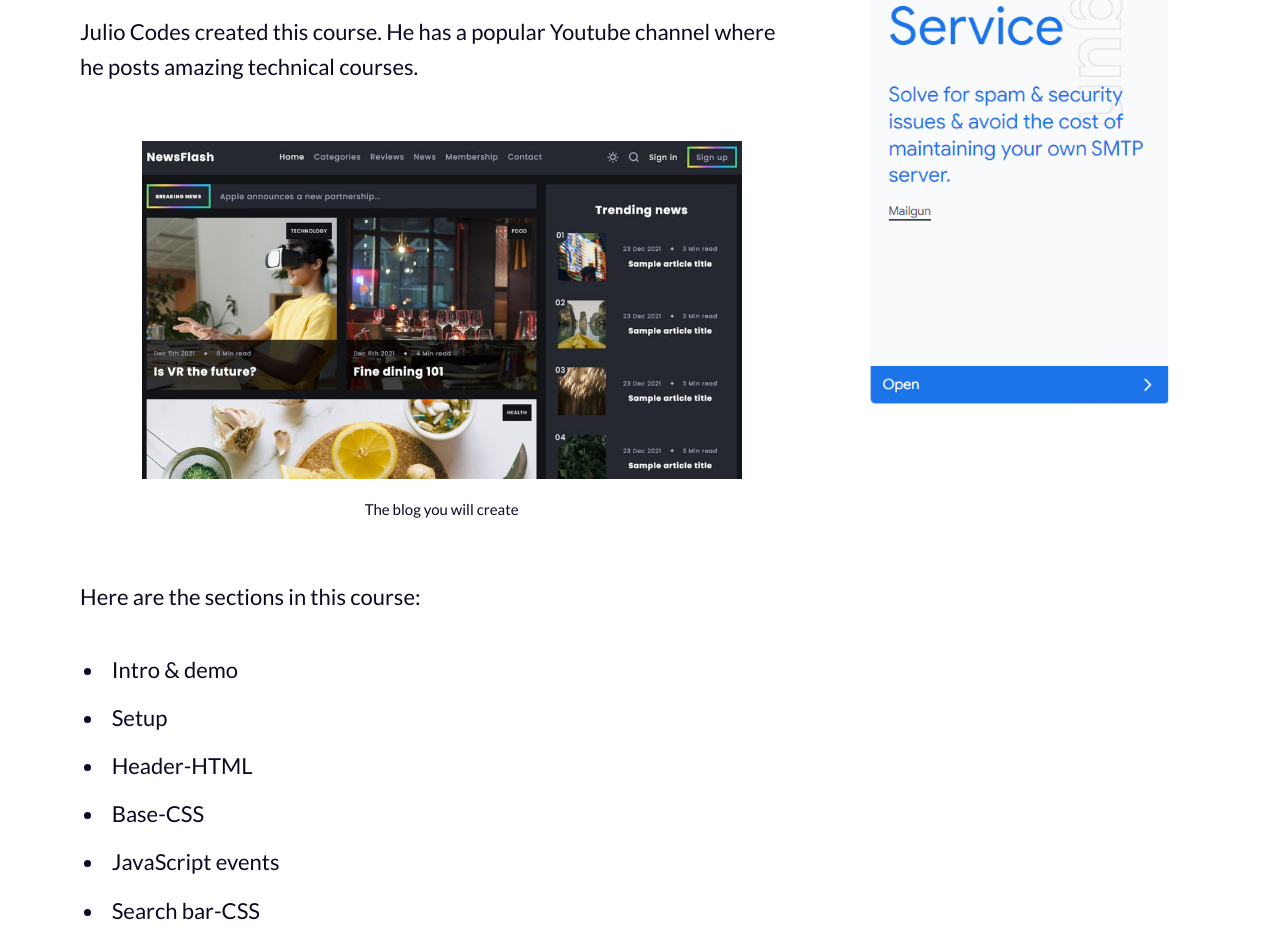
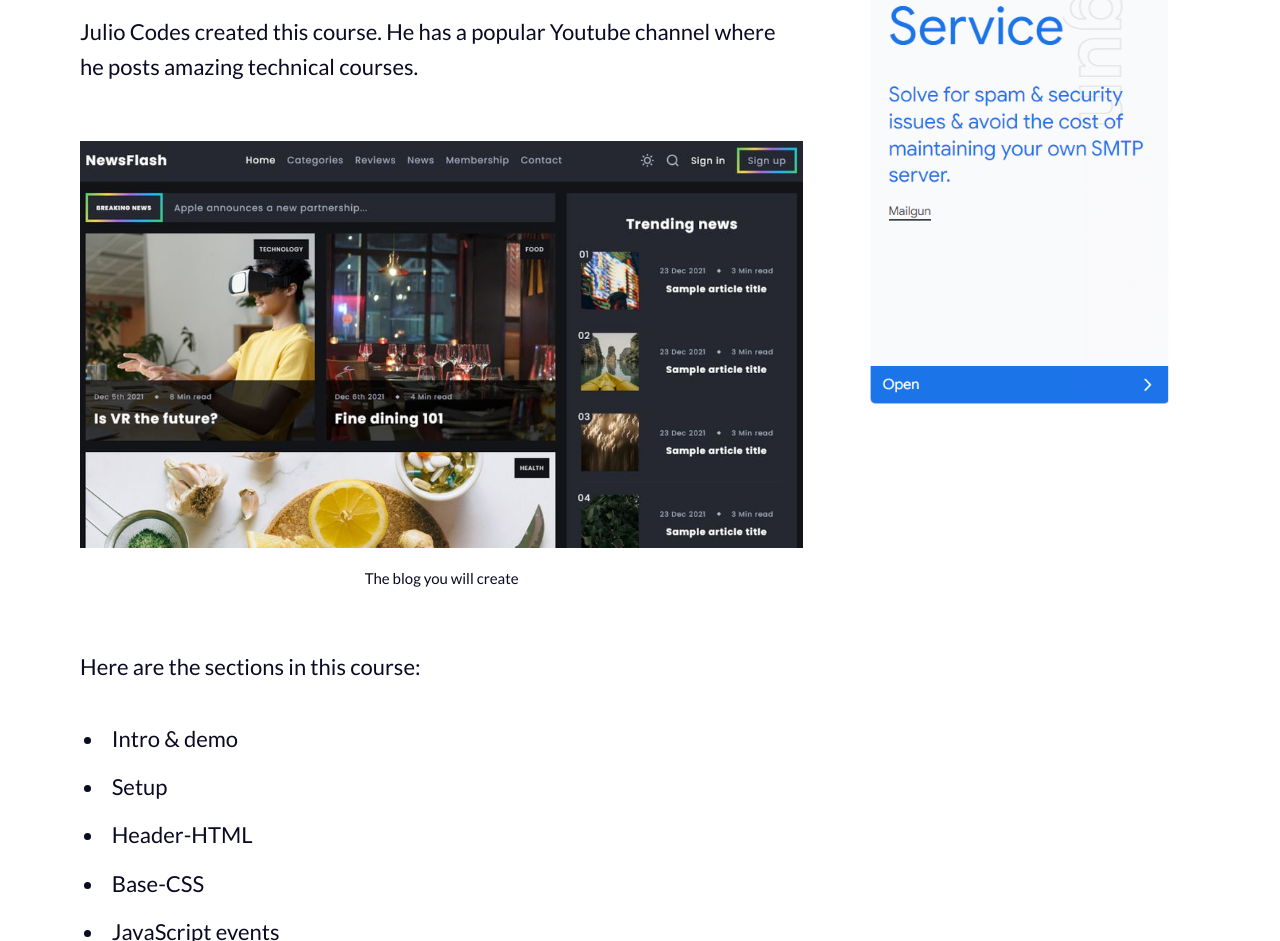
Before and after one commit to iamipheco/Lesson_3_Final_Task_1_Anyaefiena_Ifechukwu, a website: page index.html in a window 1280 px wide. Shown: the part 1334-2275 px from the top of the page. Drawn offline with nearby package versions, Linux system fonts and the light colour scheme.

Commit message:
modify README5

```diff
--- a/css/style.css
+++ b/css/style.css
@@ -247,7 +247,6 @@ h2 {
 
 .banna-img2 img {
 	width: 100%;
-	max-width: 600px;
     height: auto;
     object-fit: cover;
 	margin-bottom: 15px;
@@ -453,7 +452,6 @@ footer {
 	gap: 15px;
 }
 
-
 .sidebar {
 	margin-top: 35px;
 	display:flex;
@@ -557,7 +555,7 @@ footer {
 		display: flex;
 		flex-direction: column;
 		align-items: center;
-		color: ;
+
 	}
 
 	.banna-img-1 {
@@ -579,7 +577,6 @@ footer {
     	overflow-x: hidden;
 	}
 }
-
 
 @media screen and  (width >=800px) {
 	.sect-2-cont p.first-pg{
```
Also changed, not shown: README.md.
